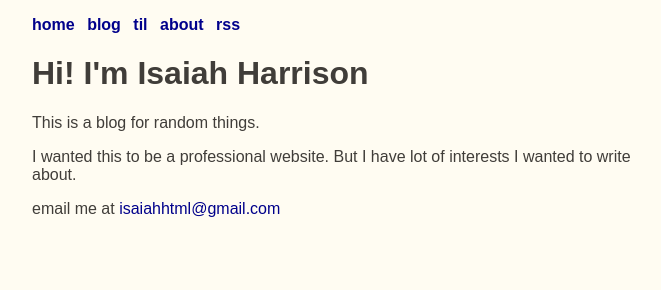
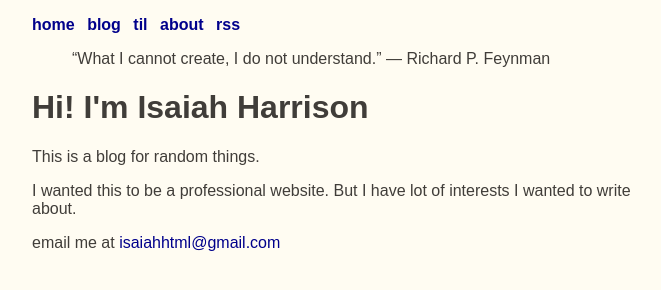
Before and after one commit to isaiahhtml/isaiahhtml.github.io, an Eleventy site: page src/about.md in a window 1280 px wide. Shown: the whole page, without its empty margins (288-949 px from the left). Built offline with nearby package versions, Linux system fonts and the light colour scheme; Eleventy itself is replaced by a stand-in of ours; files that its build step writes are made by us from their sources.

Commit message:
chore: add quote

```diff
--- a/src/about.md
+++ b/src/about.md
@@ -3,6 +3,9 @@ title: About
 layout: base.njk
 permalink: /about/
 ---
+
+
+> “What I cannot create, I do not understand.” ― Richard P. Feynman
 
 # Hi! I'm Isaiah Harrison
 
```
